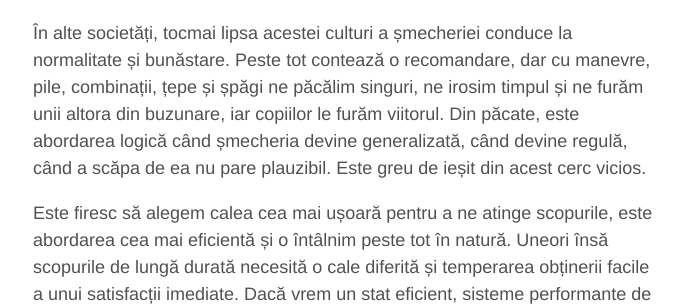
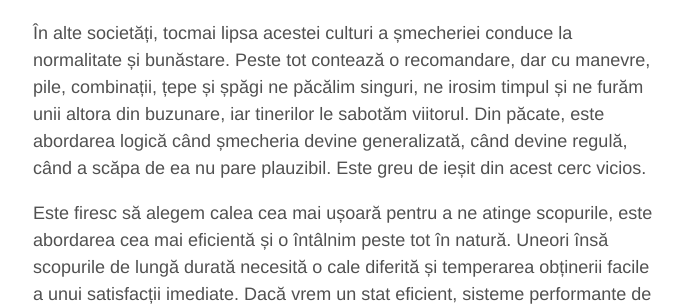
Before and after one commit to aoghina/aoghina.github.io, a Jekyll site: the page built from _posts/2015-10-14-argument-impotriva-smecheriei.md, in a window 1280 px wide. Shown: the part 809-1115 px from the top of the page, without its empty margins (292-981 px from the left). Built offline with Jekyll 4.4.1, drawn with Linux system fonts in a browser that asks for light colours; comment, search, counter and statistics services are not loaded.

Commit message:
Update argument post

```diff
--- a/_posts/2015-10-14-argument-impotriva-smecheriei.md
+++ b/_posts/2015-10-14-argument-impotriva-smecheriei.md
@@ -13,7 +13,7 @@ Când oamenii au succes pe bază de șmecherie, ei vor deveni modele și vor pro
 
 Ne întrebăm uneori de ce merg lucrurile prost. Eu cred că din cauza șmecheriei generalizate, care ne poate aduce avantaje de moment, dar până la urmă se întorce împotriva noastră. Tot noi stăm ore în șir în trafic, atunci când alți șmecheri repară de mântuială drumul. Orașul în care trăim este desfigurat de șmecherii care dau autorizații de construție anapoda, pe șpagă. Nu avem autostrăzi, din cauza altor șmecheri. Când suntem bolnavi, poate vreun șmecher ne vinde un tratament prost, pentru că e mai scump. Dacă avem nevoie de o adeverință, dăm iar de cozi, de multe ori din cauza sistemelor informatice de proastă calitate, achiziționate tot prin șmecherie.
 
-În alte societăți, tocmai lipsa acestei culturi a șmecheriei conduce la normalitate și bunăstare. Peste tot contează o recomandare, dar cu manevre, pile, combinații, țepe și șpăgi ne păcălim singuri, ne irosim timpul și ne furăm unii altora din buzunare, iar copiilor le furăm viitorul. Din păcate, este abordarea logică când șmecheria devine generalizată, când devine regulă, când a scăpa de ea nu pare plauzibil. Este greu de ieșit din acest cerc vicios.
+În alte societăți, tocmai lipsa acestei culturi a șmecheriei conduce la normalitate și bunăstare. Peste tot contează o recomandare, dar cu manevre, pile, combinații, țepe și șpăgi ne păcălim singuri, ne irosim timpul și ne furăm unii altora din buzunare, iar tinerilor le sabotăm viitorul. Din păcate, este abordarea logică când șmecheria devine generalizată, când devine regulă, când a scăpa de ea nu pare plauzibil. Este greu de ieșit din acest cerc vicios.
 
 Este firesc să alegem calea cea mai ușoară pentru a ne atinge scopurile, este abordarea cea mai eficientă și o întâlnim peste tot în natură. Uneori însă scopurile de lungă durată necesită o cale diferită și temperarea obținerii facile a unui satisfacții imediate. Dacă vrem un stat eficient, sisteme performante de sănătate și învățământ, bani de investiții, ar trebui cu toții să nu mai facem șmecherii. Dar nu suntem naivi: precum în dilema prizonierului, este vorba de încredere, căci dacă doar noi respectăm convenția de a fi corecți, și ceilalți nu, putem să pierdem. Dacă însă se strânge o masă critică care se opune șmecheriilor, pe termen mediu și lung majoritatea va avea de câștigat.
 
```
